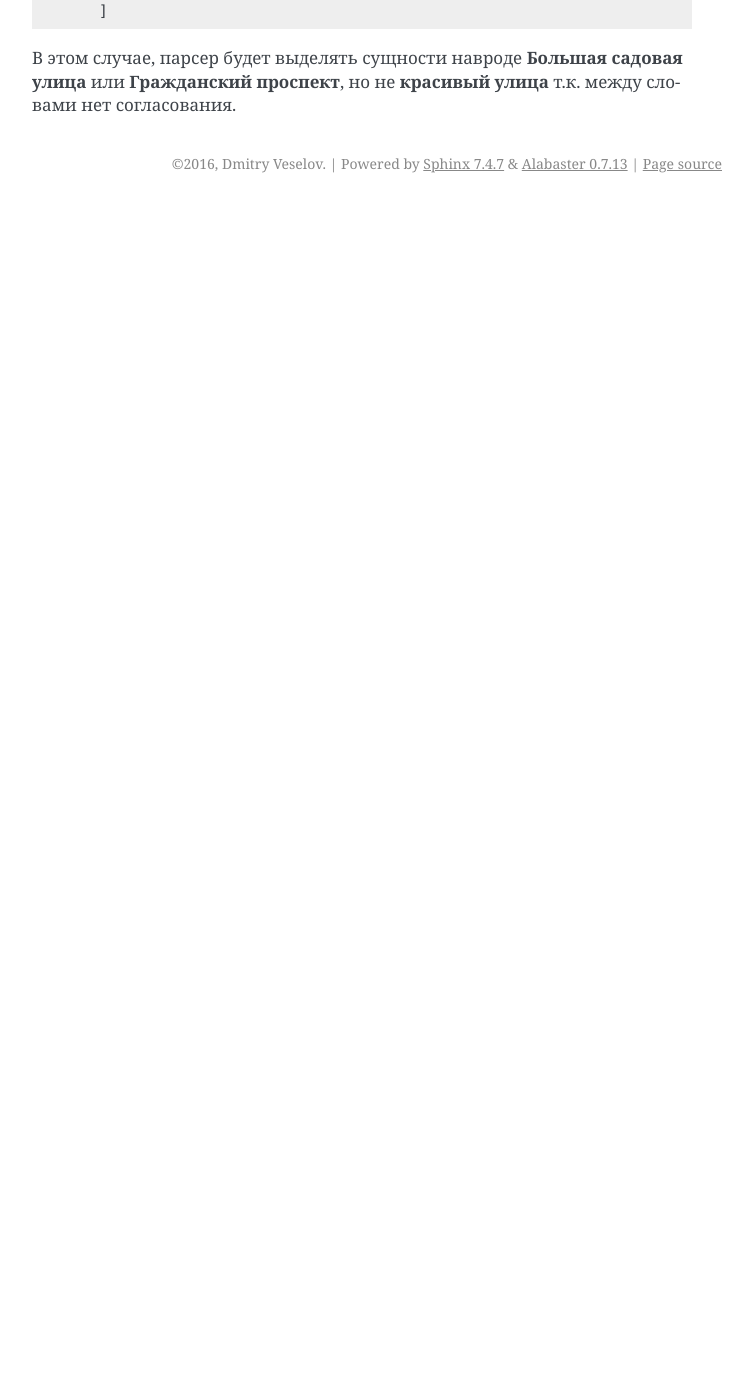
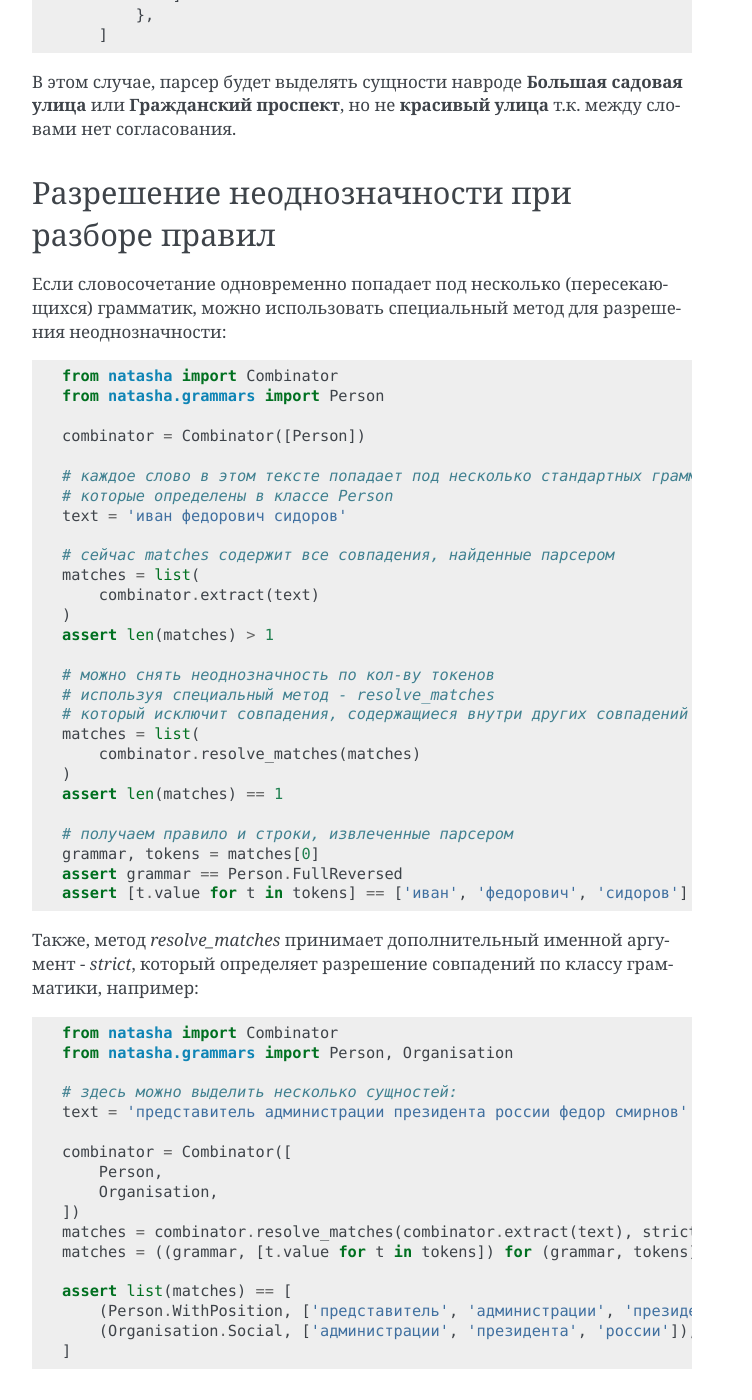
Before and after one commit to natasha/natasha, a Sphinx documentation site: the page built from docs/grammars.rst, in a window 1280 px wide and 1400 px high, scrolled down 1768 px. Shown: the whole window, without its empty margins (388-1140 px from the left). Built offline with Sphinx 7.4.7, drawn with Linux system fonts in a browser that asks for light colours; before the commit the page ends 1971 px from its top, so only the background shows below that; some of the changed text lies outside the part shown.

Commit message:
Update docs

```diff
--- a/docs/grammars.rst
+++ b/docs/grammars.rst
@@ -4,7 +4,7 @@
 Общая информация
 ----------------
 
-Грамматика (нетерминал) - описывает отдельно взятое словосочетание
+Грамматика (нетерминал) - описывает словосочетание, например пару слов - прилагательное + существительное.
 
 Правило (терминал) - описывает отдельное слово или группу схожих слов
 
@@ -40,7 +40,7 @@
 Опциональность и повторяемость
 ------------------------------
 
-Для правил можно задать свойства повторяемости. Например, рассмотрим грамматику выделяющую названия улиц:
+Для правил можно задать свойства повторяемости. Для примера, рассмотрим грамматику выделяющую названия улиц:
 
 .. code-block:: python
 
@@ -82,3 +82,60 @@
        ]
 
 В этом случае, парсер будет выделять сущности навроде **Большая садовая улица** или **Гражданский проспект**, но не **красивый улица** т.к. между словами нет согласования.
+
+Разрешение неоднозначности при разборе правил
+---------------------------------------------
+
+Если словосочетание одновременно попадает под несколько (пересекающихся) грамматик, можно использовать специальный метод для разрешения неоднозначности:
+
+.. code-block:: python
+
+   from natasha import Combinator
+   from natasha.grammars import Person
+
+   combinator = Combinator([Person])
+
+   # каждое слово в этом тексте попадает под несколько стандартных грамматик,
+   # которые определены в классе Person
+   text = 'иван федорович сидоров'
+
+   # сейчас matches содержит все совпадения, найденные парсером
+   matches = list(
+       combinator.extract(text)
+   )
+   assert len(matches) > 1
+
+   # можно снять неоднозначность по кол-ву токенов
+   # используя специальный метод - resolve_matches
+   # который исключит совпадения, содержащиеся внутри других совпадений
+   matches = list(
+       combinator.resolve_matches(matches)
+   )
+   assert len(matches) == 1
+
+   # получаем правило и строки, извлеченные парсером
+   grammar, tokens = matches[0]
+   assert grammar == Person.FullReversed
+   assert [t.value for t in tokens] == ['иван', 'федорович', 'сидоров']
+
+Также, метод `resolve_matches` принимает дополнительный именной аргумент - `strict`, который определяет разрешение совпадений по классу грамматики, например:
+
+.. code-block:: python
+
+   from natasha import Combinator
+   from natasha.grammars import Person, Organisation
+
+   # здесь можно выделить несколько сущностей:
+   text = 'представитель администрации президента россии федор смирнов'
+
+   combinator = Combinator([
+       Person,
+       Organisation,
+   ])
+   matches = combinator.resolve_matches(combinator.extract(text), strict=False)
+   matches = ((grammar, [t.value for t in tokens]) for (grammar, tokens) in matches)
+
+   assert list(matches) == [
+       (Person.WithPosition, ['представитель', 'администрации', 'президента', 'россии', 'федор', 'смирнов']),
+       (Organisation.Social, ['администрации', 'президента', 'россии']),
+   ]
```
Also changed, not shown: docs/index.rst (+7 -12 lines), docs/labels.rst (added, +25 -0 lines).
